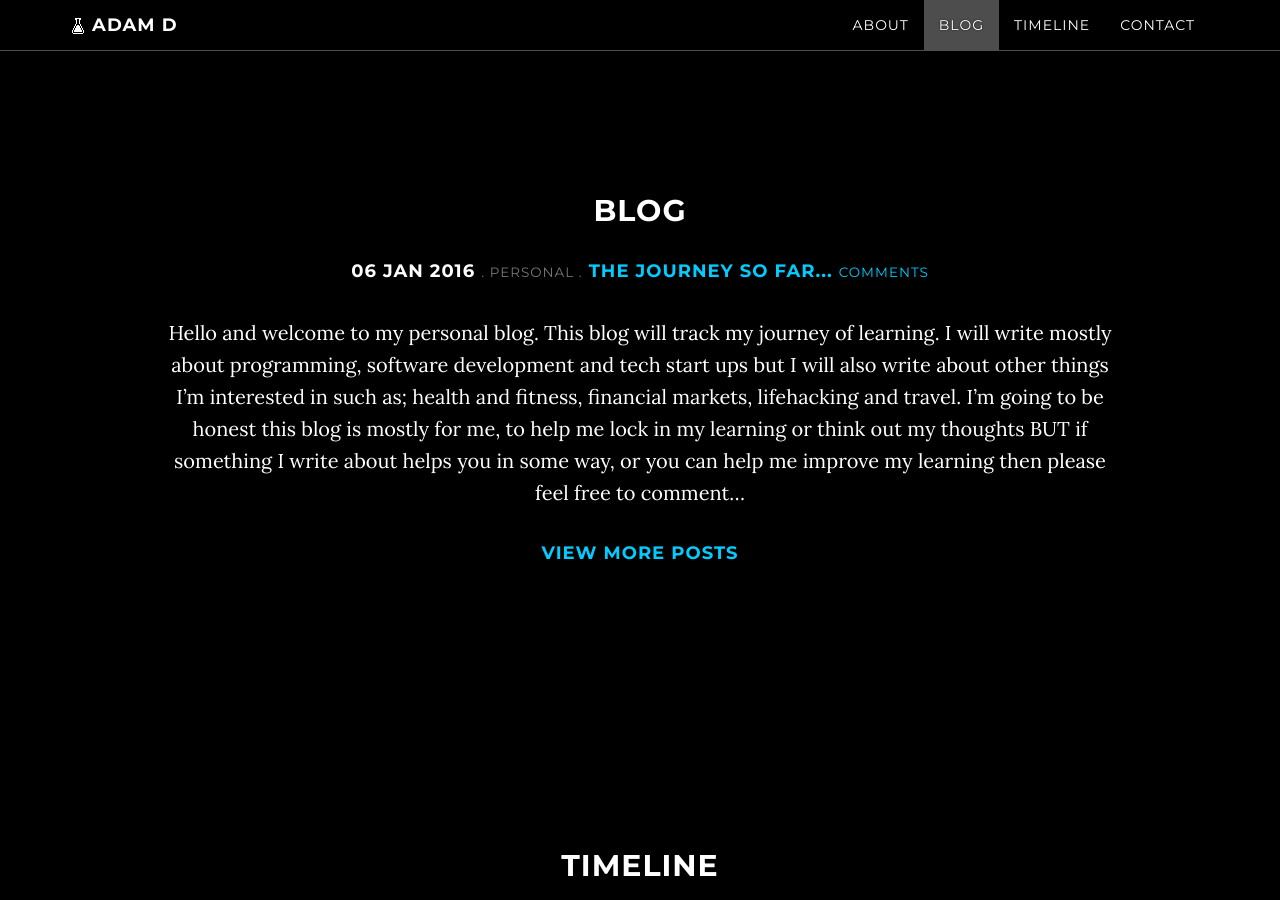
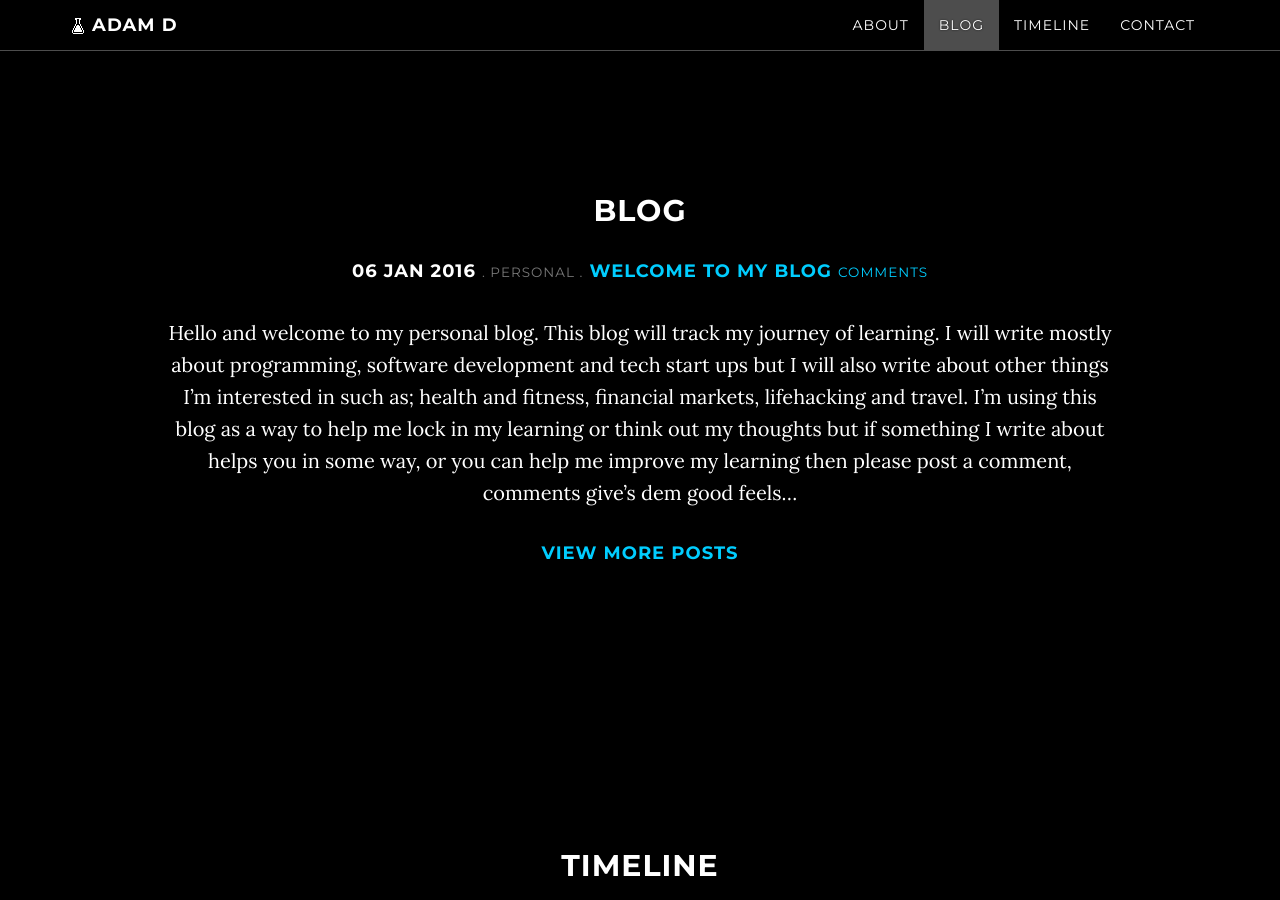
Before and after one commit to addstar34/addstar34.github.io, a Jekyll site: the page built from index.html, in a window 1280 px wide and 900 px high, scrolled down 1440 px. Built offline with Jekyll 4.4.1, drawn with Linux system fonts in a browser that asks for light colours; nearby versions of some CDN libraries; comment, search, counter and statistics services are not loaded; some of the changed lines change nothing that is shown.

Commit message:
minor updates to first blog post

```diff
--- a/_posts/2016-01-06-the-journey-so-far.md
+++ /dev/null
@@ -1,13 +0,0 @@
----
-layout: post
-section-type: post
-title: The Journey So Far...
-category: personal
-tags: [ 'me', 'personal' ]
----
-
-Hello and welcome to my personal blog.
-
-This blog will track my journey of learning. I will write mostly about programming, software development and tech start ups but I will also write about other things I'm interested in such as; health and fitness, financial markets, lifehacking and travel.
-
-I'm going to be honest this blog is mostly for me, to help me lock in my learning or think out my thoughts BUT if something I write about helps you in some way, or you can help me improve my learning then please feel free to comment :)
--- /dev/null
+++ b/_posts/2016-01-06-welcome-to-my-blog.md
@@ -0,0 +1,15 @@
+---
+layout: post
+section-type: post
+title: Welcome To My Blog
+category: personal
+tags: [ 'me', 'personal' ]
+---
+
+Hello and welcome to my personal blog.
+
+This blog will track my journey of learning. I will write mostly about programming, software development and tech start ups but I will also write about other things I'm interested in such as; health and fitness, financial markets, lifehacking and travel.
+
+I'm using this blog as a way to help me lock in my learning or think out my thoughts but if something I write about helps you in some way, or you can help me improve my learning then please post a comment, <strong>comments give's dem good feels :relaxed:</strong>
+
+<small><i>disclaimer: yes English is my native language but my grammar and spelling might not always be on point as I write just to get the thoughts out of head.</i></small>
```
Also changed, not shown: about.html (line endings or trailing spaces).
